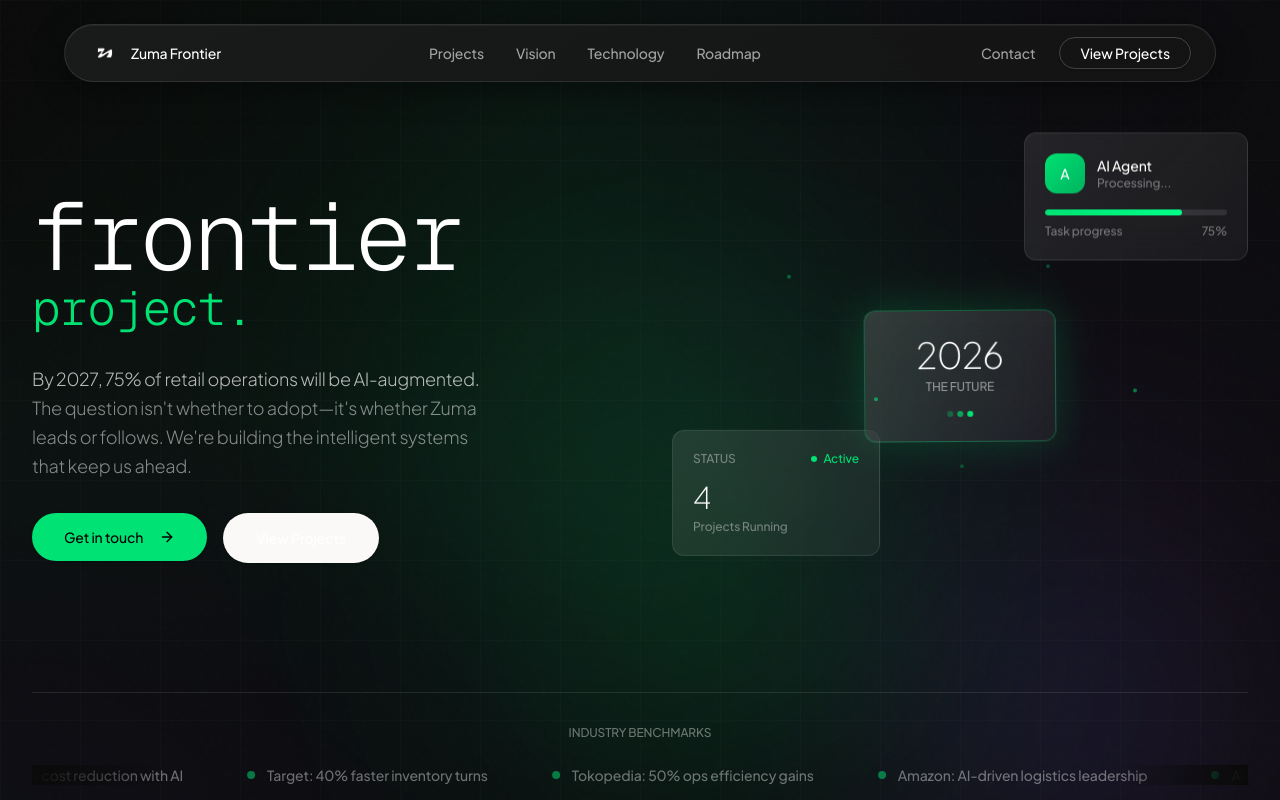
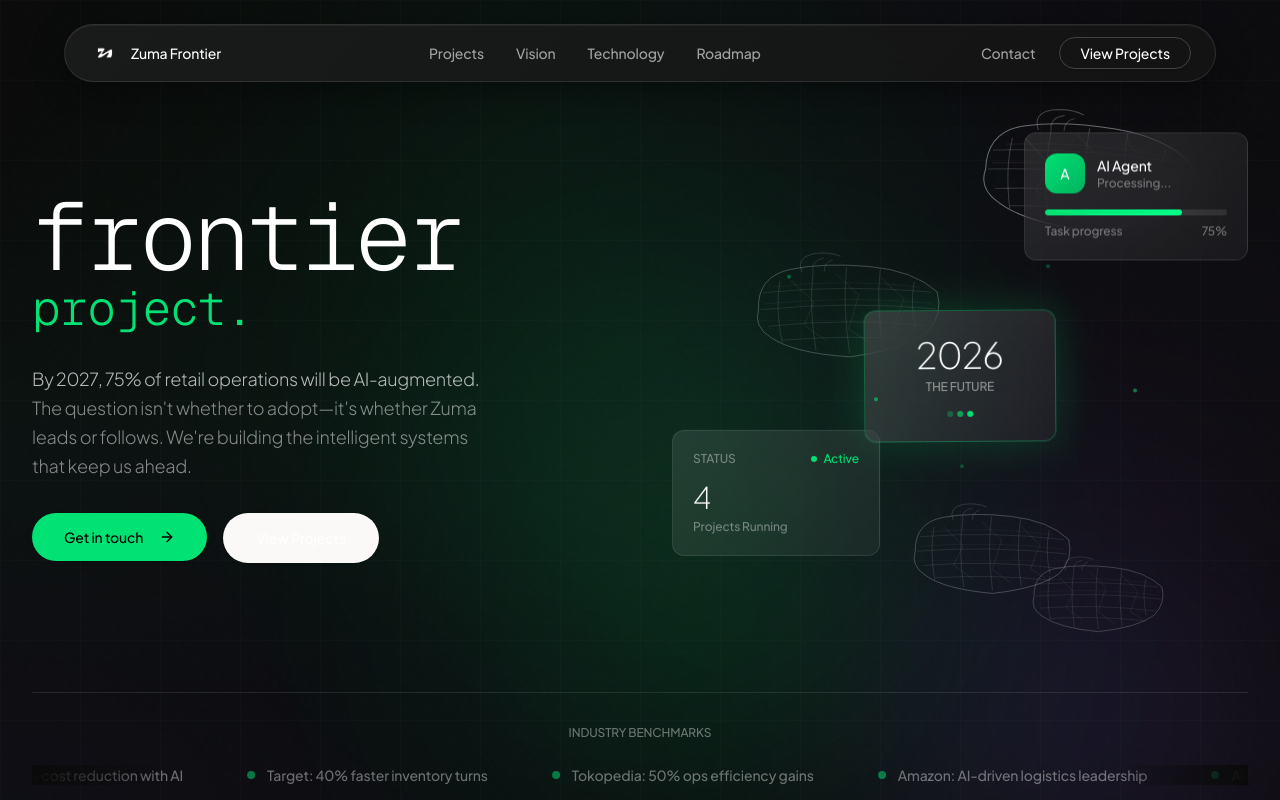
Before and after one commit to database-zuma/zuma-frontier-project, a Next.js app: page / in a window 1280 px wide. Shown: the top 800 px of the page. Built offline with nearby package versions, Linux system fonts and the light colour scheme.

Commit message:
add wireframe sandals to Hero section, add Claude and Kimi logos

```diff
--- a/components/sections/Hero.tsx
+++ b/components/sections/Hero.tsx
@@ -3,6 +3,77 @@
 import { motion } from "framer-motion";
 import { Button } from "@/components/ui/button";
 import { ArrowRight } from "lucide-react";
+
+// Wireframe Sandals Component
+function WireframeSandal({
+  className = "",
+  style = {},
+  delay = 0,
+  duration = 20,
+}: {
+  className?: string;
+  style?: React.CSSProperties;
+  delay?: number;
+  duration?: number;
+}) {
+  return (
+    <motion.div
+      className={`absolute ${className}`}
+      style={style}
+      animate={{
+        y: [-15, 15, -15],
+        rotate: [-3, 3, -3],
+        opacity: [0.4, 0.7, 0.4],
+      }}
+      transition={{
+        duration: duration,
+        repeat: Infinity,
+        ease: "easeInOut",
+        delay: delay,
+      }}
+    >
+      <svg
+        viewBox="0 0 200 120"
+        className="w-full h-full"
+        fill="none"
+        xmlns="http://www.w3.org/2000/svg"
+      >
+        {/* Wireframe grid pattern for sandal */}
+        <g stroke="rgba(255,255,255,0.6)" strokeWidth="0.8">
+          {/* Main sole outline */}
+          <path d="M20 60 Q20 30 50 25 Q80 20 120 25 Q160 30 180 50 Q185 70 170 85 Q150 100 100 105 Q50 100 30 85 Q15 75 20 60Z" />
+
+          {/* Lengthwise wires */}
+          <path d="M40 35 Q35 60 40 90" opacity="0.5" />
+          <path d="M70 28 Q65 60 70 98" opacity="0.5" />
+          <path d="M100 25 Q95 60 100 102" opacity="0.5" />
+          <path d="M130 28 Q125 60 130 98" opacity="0.5" />
+          <path d="M160 40 Q155 60 160 85" opacity="0.5" />
+
+          {/* Crosswise wires */}
+          <path d="M25 45 Q100 40 175 50" opacity="0.4" />
+          <path d="M22 60 Q100 55 178 65" opacity="0.4" />
+          <path d="M28 75 Q100 70 172 80" opacity="0.4" />
+          <path d="M40 88 Q100 85 160 92" opacity="0.4" />
+
+          {/* Strap wires */}
+          <path d="M60 28 Q55 15 70 12 Q85 10 95 15" opacity="0.6" />
+          <path d="M70 28 Q68 18 80 16" opacity="0.5" />
+          <path d="M80 28 Q80 20 88 18" opacity="0.5" />
+
+          {/* Diagonal cross wires for 3D effect */}
+          <path d="M50 35 L70 55 L60 75 L80 90" opacity="0.3" />
+          <path d="M90 30 L110 50 L100 80 L120 95" opacity="0.3" />
+          <path d="M130 35 L150 55 L140 80 L155 90" opacity="0.3" />
+
+          {/* Edge detail wires */}
+          <path d="M25 55 Q100 50 175 60" strokeWidth="0.5" opacity="0.3" />
+          <path d="M35 40 Q100 35 165 45" strokeWidth="0.5" opacity="0.3" />
+        </g>
+      </svg>
+    </motion.div>
+  );
+}
 
 // Animated background component
 function AnimatedBackground() {
@@ -10,6 +81,32 @@ function AnimatedBackground() {
     <div className="absolute inset-0 overflow-hidden">
       {/* Base dark gradient */}
       <div className="absolute inset-0 bg-[#0a0a0a]" />
+
+      {/* Wireframe Sandals - Floating geometric wireframes */}
+      <WireframeSandal
+        className="w-64 h-40 opacity-40"
+        style={{ top: '10%', right: '5%' }}
+        delay={0}
+        duration={18}
+      />
+      <WireframeSandal
+        className="w-48 h-32 opacity-30"
+        style={{ top: '60%', right: '15%', transform: 'rotate(-15deg)' }}
+        delay={2}
+        duration={22}
+      />
+      <WireframeSandal
+        className="w-56 h-36 opacity-35"
+        style={{ top: '30%', right: '25%', transform: 'rotate(10deg)' }}
+        delay={4}
+        duration={20}
+      />
+      <WireframeSandal
+        className="w-40 h-28 opacity-25"
+        style={{ bottom: '20%', right: '8%', transform: 'rotate(-20deg)' }}
+        delay={1}
+        duration={25}
+      />
 
       {/* Animated gradient orbs */}
       <motion.div
--- a/components/sections/TechStack.tsx
+++ b/components/sections/TechStack.tsx
@@ -1,19 +1,35 @@
 "use client";
 
 import { motion } from "framer-motion";
-import { Brain, Sparkles } from "lucide-react";
+import { Brain } from "lucide-react";
+
+// Claude Logo Component
+const ClaudeLogo = ({ className = "w-8 h-8" }: { className?: string }) => (
+  <svg viewBox="0 0 32 32" className={className} fill="currentColor">
+    <path d="M16 2C8.268 2 2 8.268 2 16s6.268 14 14 14 14-6.268 14-14S23.732 2 16 2zm0 2c6.627 0 12 5.373 12 12s-5.373 12-12 12S4 22.627 4 16 9.373 4 16 4z"/>
+    <path d="M16 8c-.5 0-1 .1-1.5.3-.4.2-.8.5-1.1.8-.3.4-.6.8-.8 1.3-.2.5-.3 1-.3 1.5s.1 1 .3 1.5c.2.5.5.9.8 1.3.3.4.7.7 1.1.9.5.2 1 .3 1.5.3s1-.1 1.5-.3c.5-.2.9-.5 1.2-.9.4-.4.6-.8.8-1.3.2-.5.3-1 .3-1.5s-.1-1-.3-1.5c-.2-.5-.5-.9-.8-1.3-.4-.4-.8-.7-1.2-.9-.5-.2-1-.3-1.5-.3zM12 18c-.5 0-1 .1-1.5.3-.4.2-.8.5-1.1.8-.3.4-.6.8-.8 1.3-.2.5-.3 1-.3 1.5s.1 1 .3 1.5c.2.5.5.9.8 1.3.3.4.7.7 1.1.9.5.2 1 .3 1.5.3s1-.1 1.5-.3c.5-.2.9-.5 1.2-.9.4-.4.6-.8.8-1.3.2-.5.3-1 .3-1.5s-.1-1-.3-1.5c-.2-.5-.5-.9-.8-1.3-.4-.4-.8-.7-1.2-.9-.5-.2-1-.3-1.5-.3zM20 18c-.5 0-1 .1-1.5.3-.4.2-.8.5-1.1.8-.3.4-.6.8-.8 1.3-.2.5-.3 1-.3 1.5s.1 1 .3 1.5c.2.5.5.9.8 1.3.3.4.7.7 1.1.9.5.2 1 .3 1.5.3s1-.1 1.5-.3c.5-.2.9-.5 1.2-.9.4-.4.6-.8.8-1.3.2-.5.3-1 .3-1.5s-.1-1-.3-1.5c-.2-.5-.5-.9-.8-1.3-.4-.4-.8-.7-1.2-.9-.5-.2-1-.3-1.5-.3z"/>
+  </svg>
+);
+
+// Kimi Logo Component
+const KimiLogo = ({ className = "w-8 h-8" }: { className?: string }) => (
+  <svg viewBox="0 0 32 32" className={className} fill="currentColor">
+    <path d="M16 2L4 9v14l12 7 12-7V9L16 2zm0 2.5l10 5.75v11.5l-10 5.75-10-5.75V10.25l10-5.75z"/>
+    <path d="M16 8l-6 3.5v7L16 22l6-3.5v-7L16 8zm0 2l4 2.5v5L16 20l-4-2.5v-5L16 10z"/>
+  </svg>
+);
 
 // AI Foundation - Premium tier
 const aiFoundation = [
   {
     name: "Claude Opus 4.5",
     description: "Strategic AI",
-    icon: Brain,
+    logo: ClaudeLogo,
   },
   {
     name: "Kimi K2.5",
     description: "Reasoning AI",
-    icon: Sparkles,
+    logo: KimiLogo,
   },
 ];
 
@@ -315,7 +331,7 @@ export function TechStack() {
                   <div className="absolute inset-0 rounded-lg sm:rounded-xl bg-gradient-to-br from-[#00E273]/0 to-[#00E273]/0 group-hover:from-[#00E273]/20 group-hover:to-transparent transition-all duration-500" />
 
                   <div className="relative z-10">
-                    <ai.icon className="w-8 h-8 text-[#00E273] mx-auto mb-3" />
+                    <ai.logo className="w-8 h-8 text-[#00E273] mx-auto mb-3" />
                     <p className="text-white font-medium text-lg mb-1">
                       {ai.name}
                     </p>
```
Also changed, not shown: 16 other files (tests, documents, lock files or other folders).
